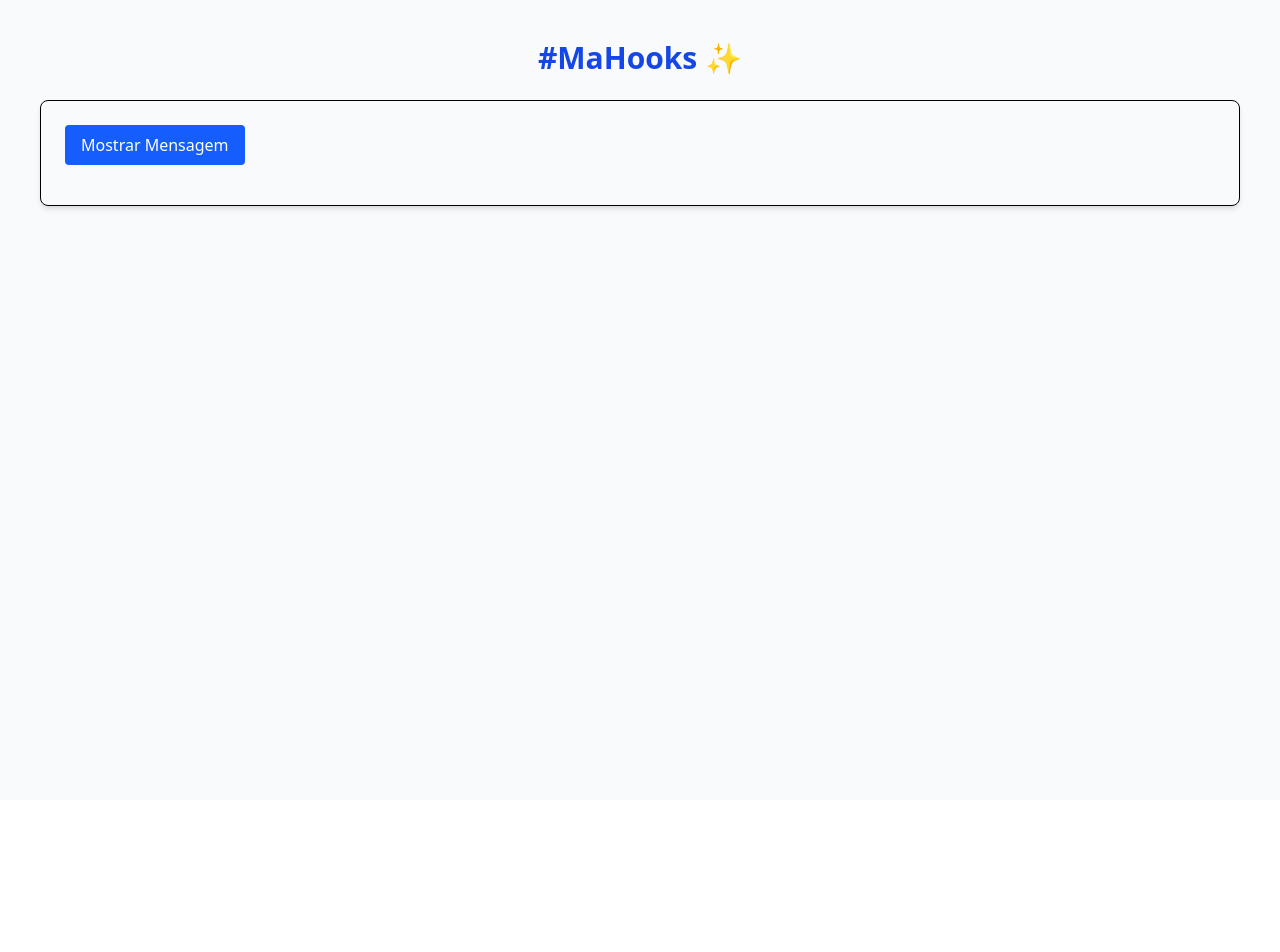
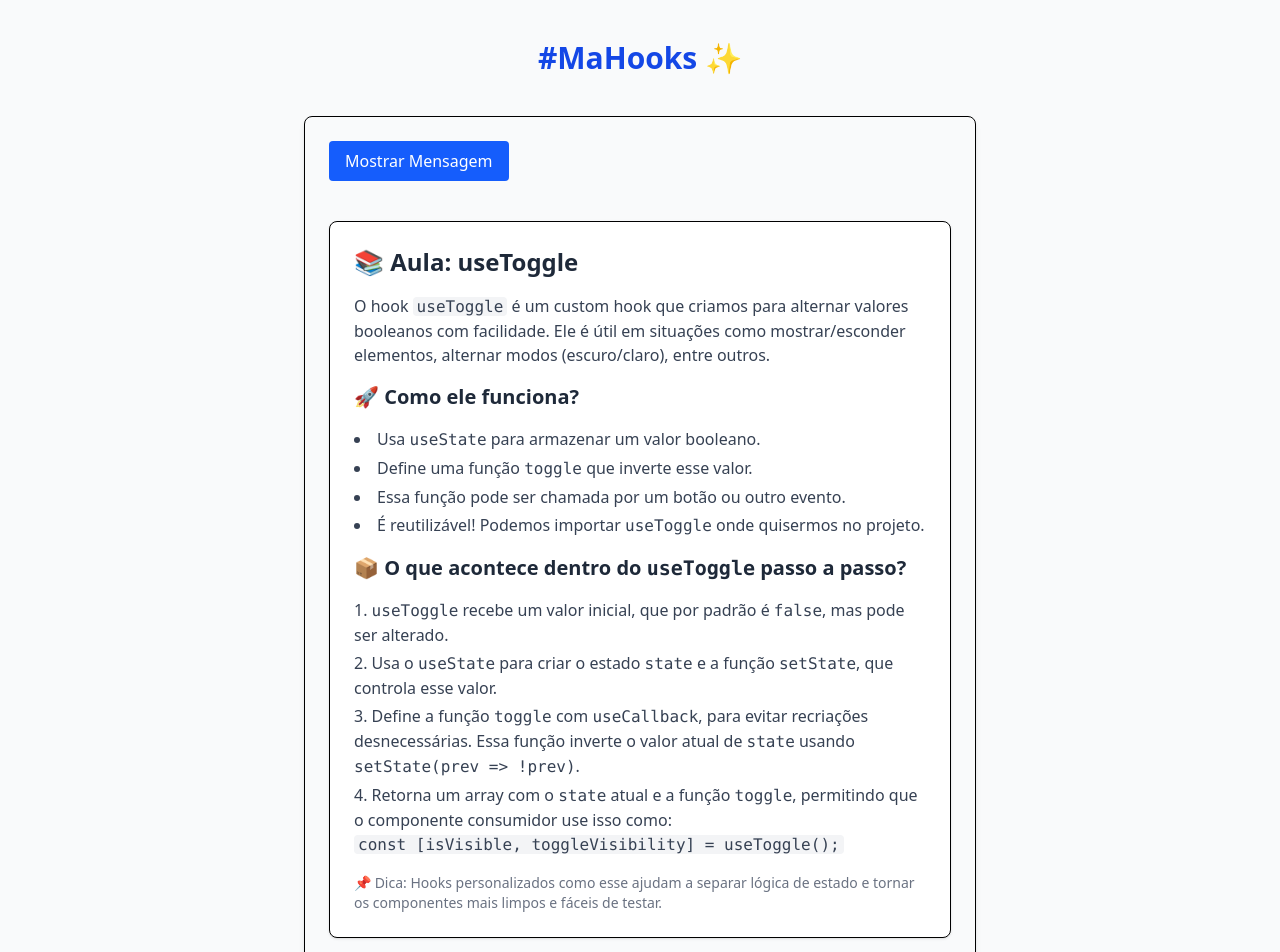
Before and after one commit to heliosalesjr/chl, a React (Vite) app: page / in a window 1280 px wide. Shown: the top 952 px of the page. Before the commit the page ends 800 px from the top, so only its background shows below. Built offline with nearby package versions, Linux system fonts and the light colour scheme.

Commit message:
created a miniclass on the hook

```diff
--- a/src/components/ToggleExample.jsx
+++ b/src/components/ToggleExample.jsx
@@ -5,7 +5,9 @@ const ToggleExample = () => {
   const [isVisible, toggleVisibility] = useToggle();
 
   return (
-    <div className="p-6 border rounded-lg shadow-md">
+    <div className="p-6 border rounded-lg shadow-md max-w-2xl mx-auto mt-10 space-y-6">
+      {/* Botão + Demonstração do Hook */}
+      <div>
         <button
           onClick={toggleVisibility}
           className="mb-4 px-4 py-2 bg-blue-600 text-white rounded hover:bg-blue-700 transition"
@@ -17,6 +19,46 @@ const ToggleExample = () => {
           <p className="text-gray-800">🎉 Olha eu aqui aparecendo!</p>
         )}
       </div>
+
+      {/* AULA TEÓRICA */}
+      <div className="bg-white rounded-lg p-6 border shadow space-y-4">
+        <h2 className="text-2xl font-bold text-gray-800">📚 Aula: useToggle</h2>
+
+        <p className="text-gray-700">
+          O hook <code className="bg-gray-100 px-1 rounded">useToggle</code> é um custom hook que criamos para alternar valores booleanos com facilidade. Ele é útil em situações como mostrar/esconder elementos, alternar modos (escuro/claro), entre outros.
+        </p>
+
+        <h3 className="text-xl font-semibold text-gray-800 mt-4">🚀 Como ele funciona?</h3>
+        <ul className="list-disc list-inside text-gray-700 space-y-1">
+          <li>Usa <code>useState</code> para armazenar um valor booleano.</li>
+          <li>Define uma função <code>toggle</code> que inverte esse valor.</li>
+          <li>Essa função pode ser chamada por um botão ou outro evento.</li>
+          <li>É reutilizável! Podemos importar <code>useToggle</code> onde quisermos no projeto.</li>
+        </ul>
+
+        <h3 className="text-xl font-semibold text-gray-800 mt-4">📦 O que acontece dentro do <code>useToggle</code> passo a passo?</h3>
+        <ol className="list-decimal list-inside text-gray-700 space-y-1">
+          <li>
+            <code>useToggle</code> recebe um valor inicial, que por padrão é <code>false</code>, mas pode ser alterado.
+          </li>
+          <li>
+            Usa o <code>useState</code> para criar o estado <code>state</code> e a função <code>setState</code>, que controla esse valor.
+          </li>
+          <li>
+            Define a função <code>toggle</code> com <code>useCallback</code>, para evitar recriações desnecessárias. Essa função inverte o valor atual de <code>state</code> usando <code>setState(prev ={">"} !prev)</code>.
+          </li>
+          <li>
+            Retorna um array com o <code>state</code> atual e a função <code>toggle</code>, permitindo que o componente consumidor use isso como:
+            <br />
+            <code className="bg-gray-100 px-1 rounded">const [isVisible, toggleVisibility] = useToggle();</code>
+          </li>
+        </ol>
+
+        <p className="text-sm text-gray-500 mt-4">
+          📌 Dica: Hooks personalizados como esse ajudam a separar lógica de estado e tornar os componentes mais limpos e fáceis de testar.
+        </p>
+      </div>
+    </div>
   );
 };
 
```
Lines whose indentation alone changed are shown as unchanged.
